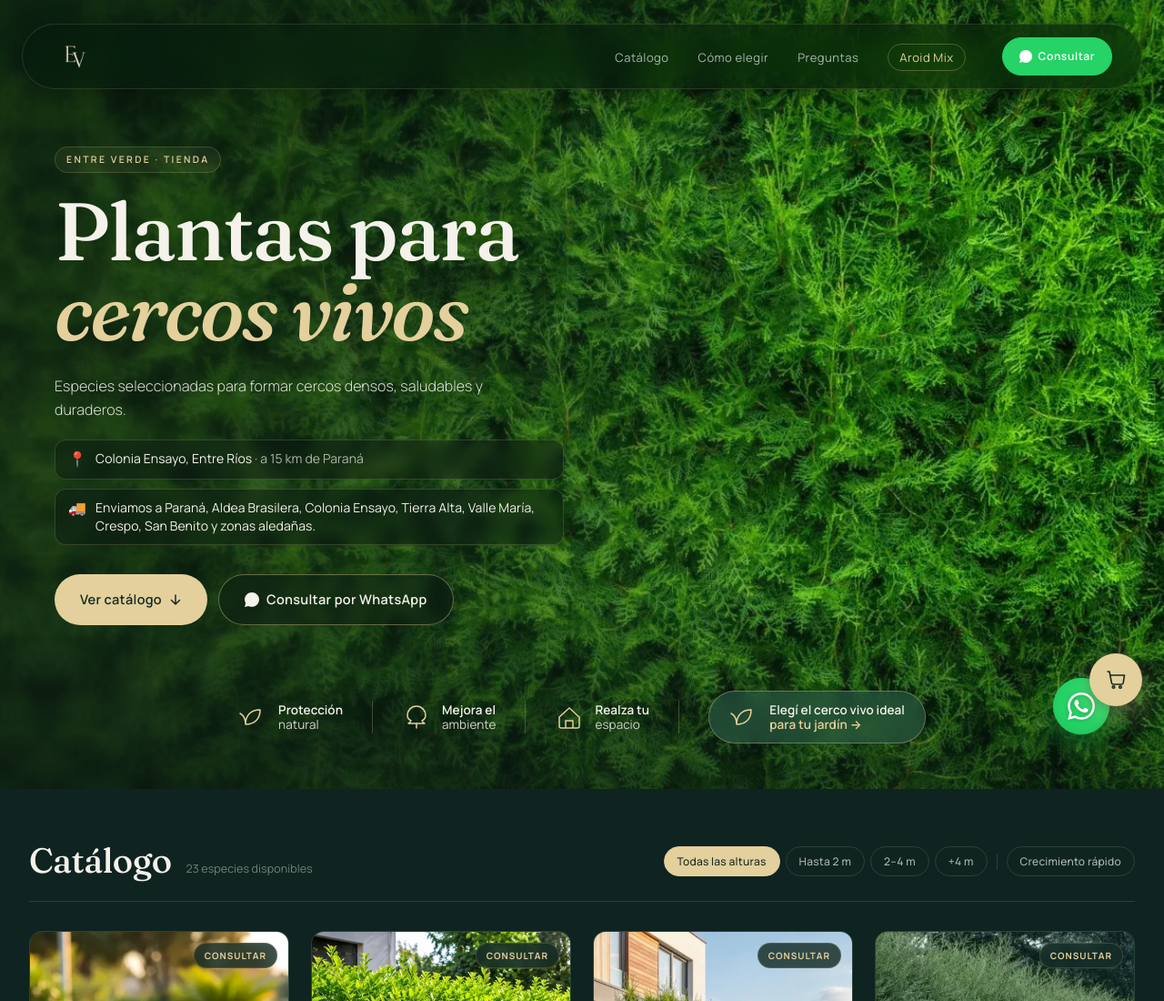
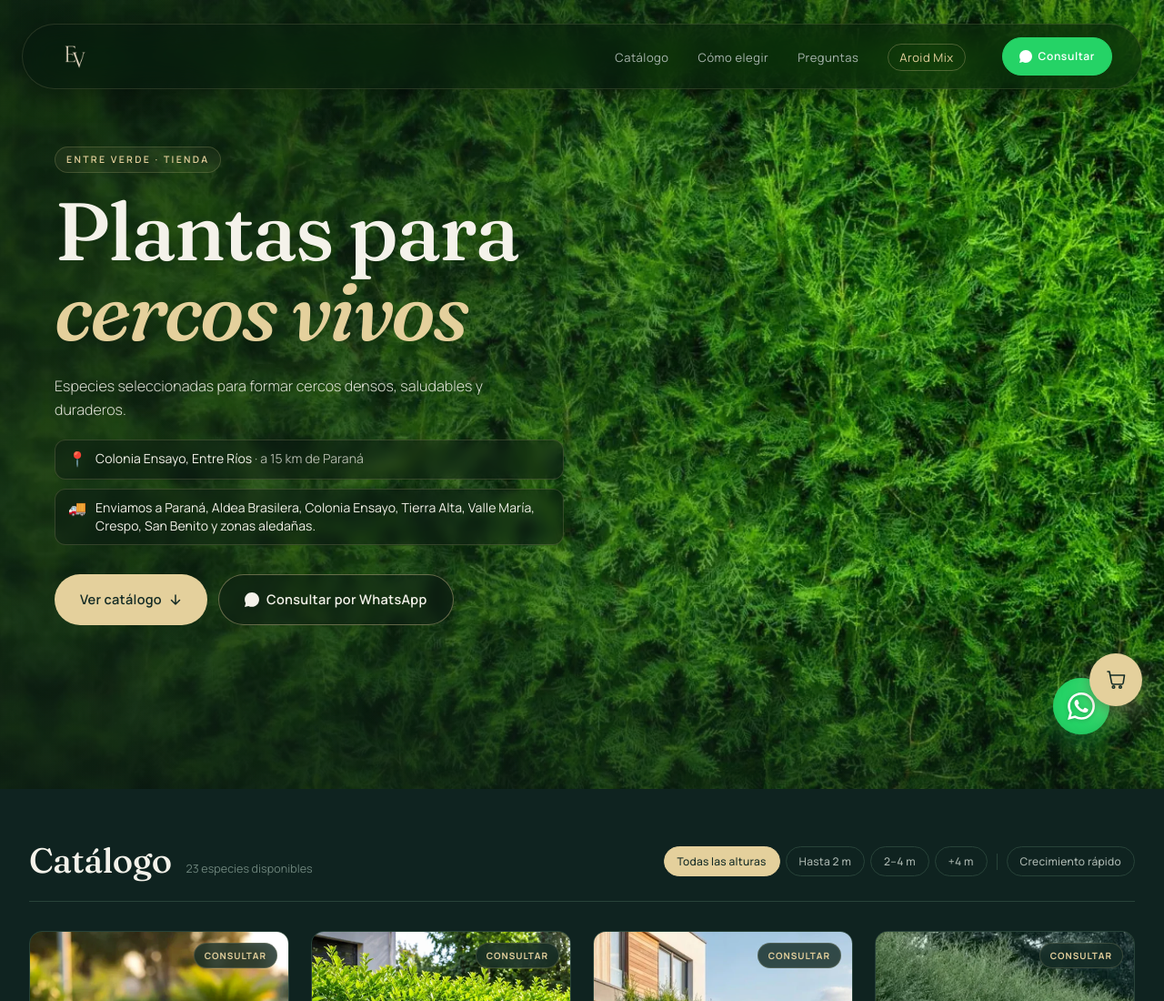
Before and after one commit to naikyoficial/entreverde-web, a plain HTML site: page index.html in a window 1280 px wide. Shown: the top 1100 px of the page at 91% size. Drawn offline with Linux system fonts and the light colour scheme; animation ran at ten frames a second.

Commit message:
hero: elimino la fila de trust-marks al pie (Protección / Mejora / Realza / CTA)
Co-Authored-By: Claude Opus 4.7 <noreply@anthropic.com>
Claude-Session: https://claude.ai/code/session_01MDKbaUcdJFMfnR5oHG2nkL

```diff
--- a/index.html
+++ b/index.html
@@ -170,29 +170,6 @@
           </a>
         </div>
       </div>
-    </div>
-
-    <!-- Trust marks horizontales al pie del hero -->
-    <div class="hero-trust-row">
-      <div class="trust-mark">
-        <svg viewBox="0 0 32 32" fill="none" aria-hidden="true"><path d="M8 24c0-10 6-16 16-16 0 10-6 16-16 16zM8 24c0-6-2-10-6-12" stroke="currentColor" stroke-width="1.5" stroke-linecap="round" stroke-linejoin="round"/></svg>
-        <div><strong>Protección</strong><span>natural</span></div>
-      </div>
-      <span class="trust-sep" aria-hidden="true"></span>
-      <div class="trust-mark">
-        <svg viewBox="0 0 32 32" fill="none" aria-hidden="true"><path d="M16 4C10 4 6 9 6 14c0 3 2 5 4 6-1 2-3 3-3 3h18s-2-1-3-3c2-1 4-3 4-6 0-5-4-10-10-10z" stroke="currentColor" stroke-width="1.5" stroke-linejoin="round"/><path d="M16 23v5" stroke="currentColor" stroke-width="1.5" stroke-linecap="round"/></svg>
-        <div><strong>Mejora el</strong><span>ambiente</span></div>
-      </div>
-      <span class="trust-sep" aria-hidden="true"></span>
-      <div class="trust-mark">
-        <svg viewBox="0 0 32 32" fill="none" aria-hidden="true"><path d="M5 16L16 6l11 10v10a2 2 0 01-2 2H7a2 2 0 01-2-2V16z" stroke="currentColor" stroke-width="1.5" stroke-linejoin="round"/><path d="M12 28v-8h8v8" stroke="currentColor" stroke-width="1.5" stroke-linejoin="round"/></svg>
-        <div><strong>Realza tu</strong><span>espacio</span></div>
-      </div>
-      <span class="trust-sep" aria-hidden="true"></span>
-      <a href="#catalogo" class="trust-mark trust-mark-cta">
-        <svg viewBox="0 0 32 32" fill="none" aria-hidden="true"><path d="M8 24c0-10 6-16 16-16 0 10-6 16-16 16zM8 24c0-6-2-10-6-12" stroke="currentColor" stroke-width="1.5" stroke-linecap="round" stroke-linejoin="round"/></svg>
-        <div><strong>Elegí el cerco vivo ideal</strong><span>para tu jardín →</span></div>
-      </a>
     </div>
 
     <!-- Floating WhatsApp -->
```
